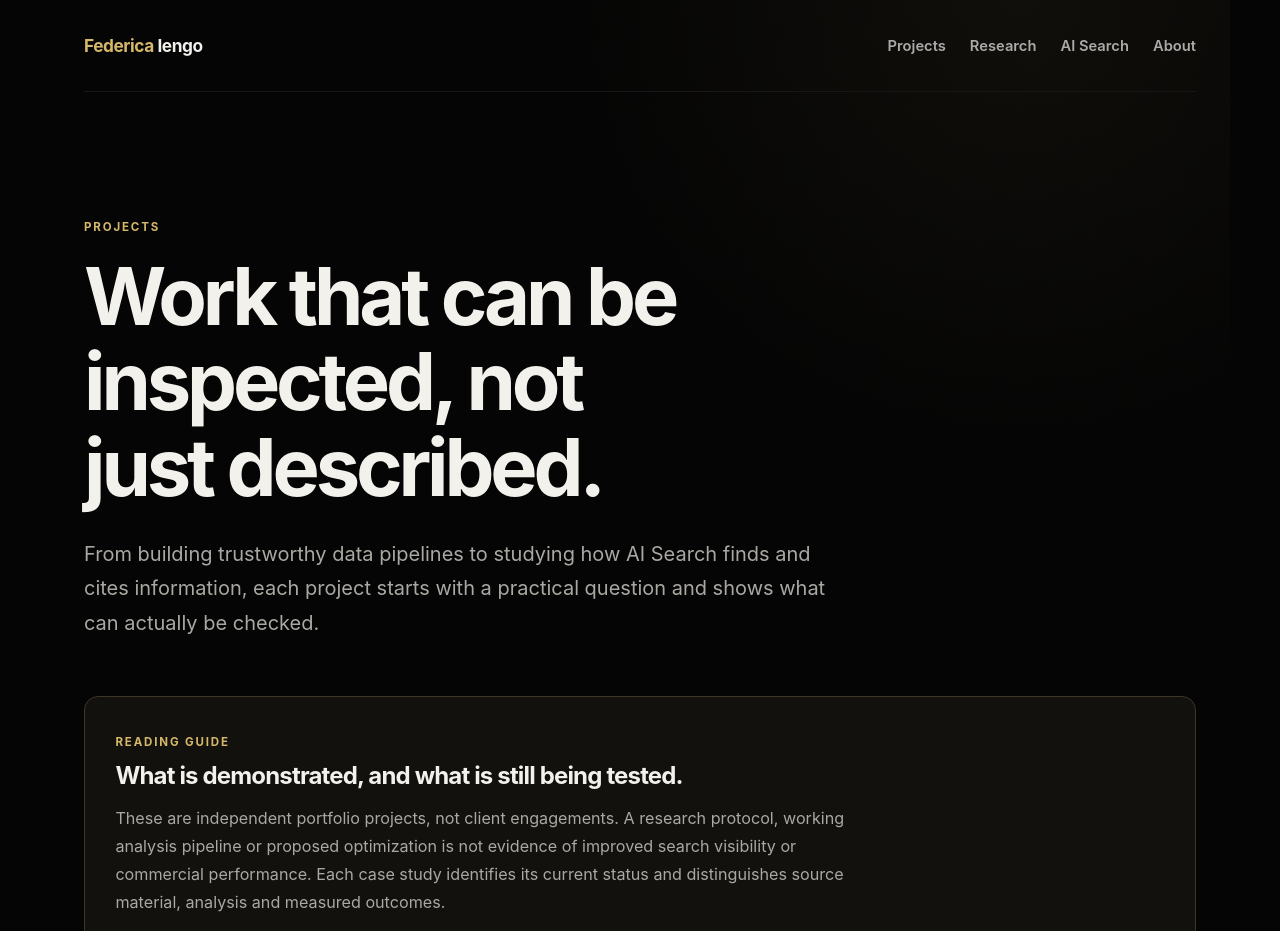
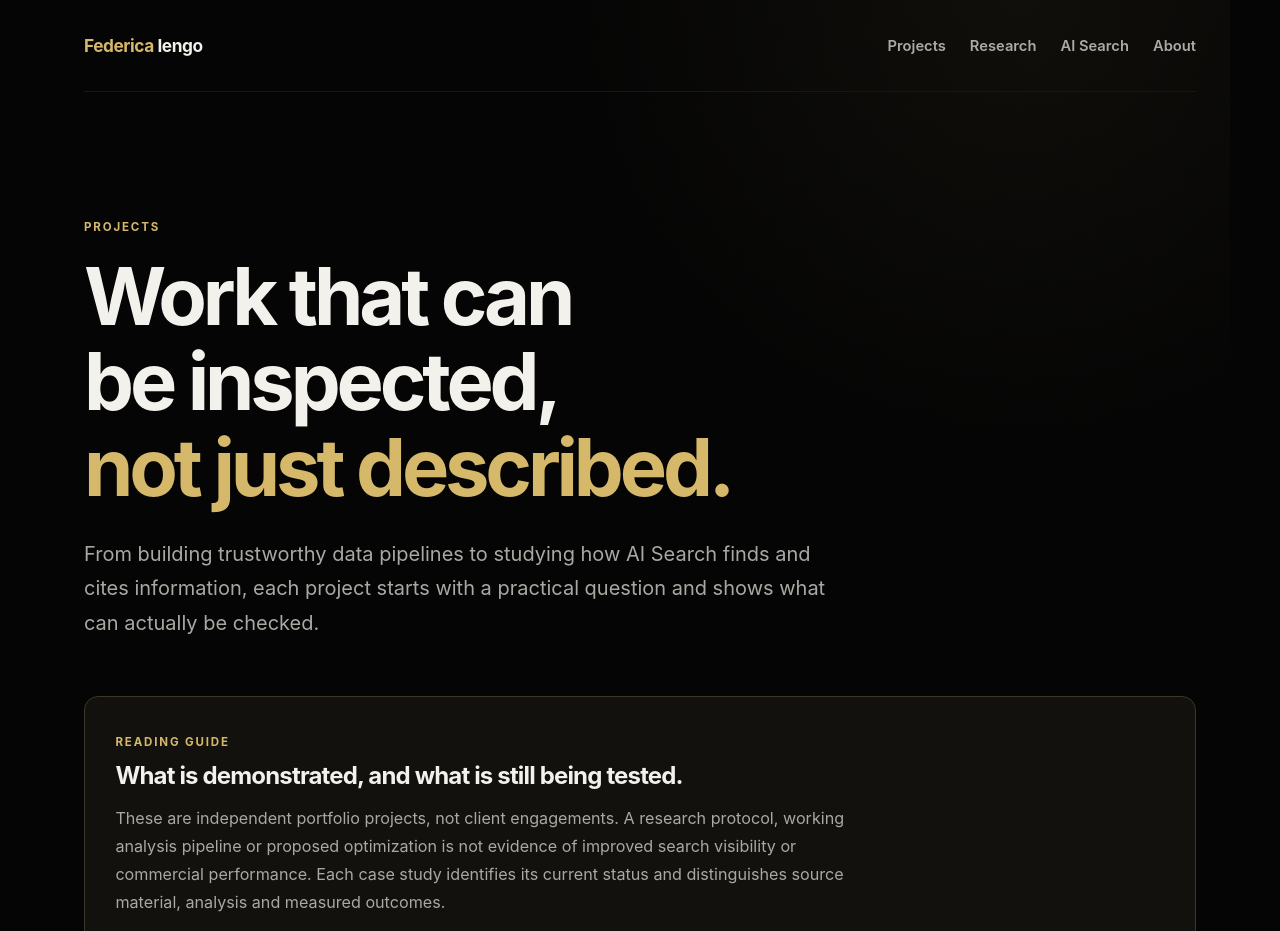
Before and after one commit to federicaiengo/federicaiengo.com, an Astro site: page /projects in a window 1280 px wide. Shown: the top 931 px of the page. Built offline with nearby package versions, Linux system fonts and the light colour scheme; Astro itself is replaced by a stand-in of ours.

Commit message:
Make Projects hero size and accent consistent with Research

```diff
--- a/src/pages/projects.astro
+++ b/src/pages/projects.astro
@@ -4,7 +4,7 @@ import Base from '../layouts/Base.astro';
 <Base title="Data Engineering & AI Search Projects | Federica Iengo" description="Data engineering and AI Search projects, including GEO, AEO, SEO, SQL, Python, Snowflake, dbt and reproducible technical evidence.">
 <section class="intro">
 <p class="eyebrow">Projects</p>
-<h1>Work that can be inspected, not just described.</h1>
+<h1>Work that can be inspected,<br /><span class="title-accent">not just described.</span></h1>
 <p class="lead">From building trustworthy data pipelines to studying how AI Search finds and cites information, each project starts with a practical question and shows what can actually be checked.</p>
 </section>
 
```
